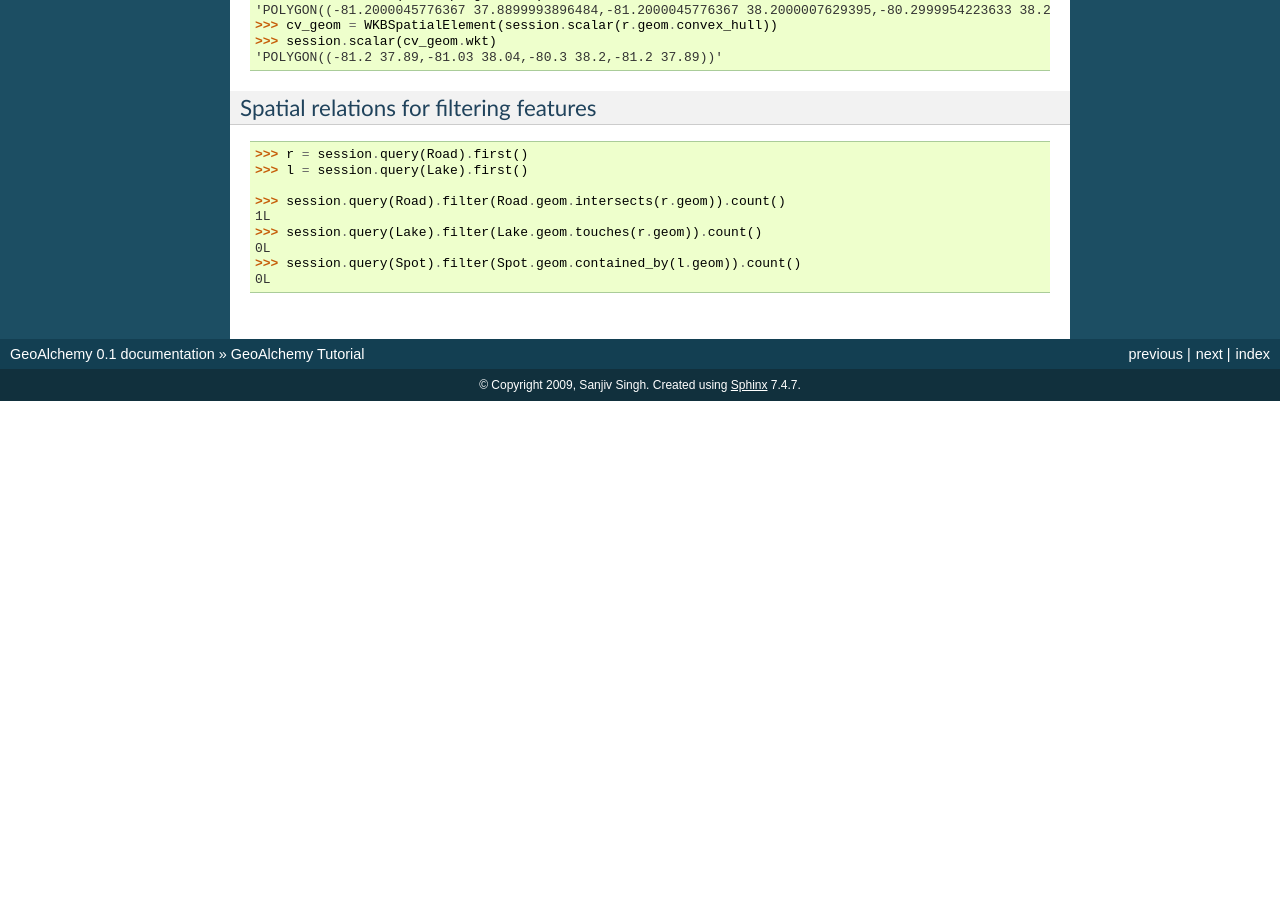
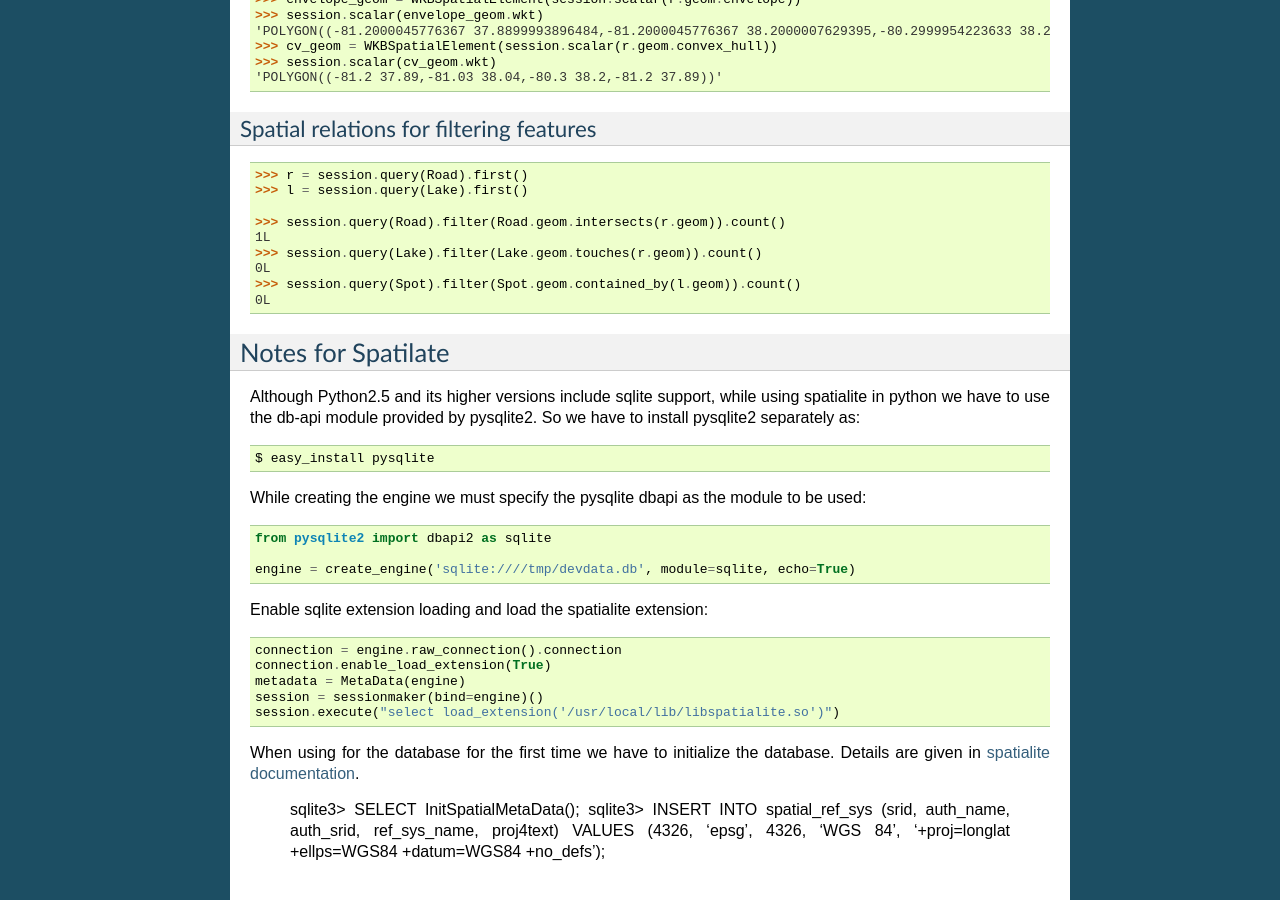
Before and after one commit to geoalchemy/geoalchemy, a Sphinx documentation site: the page built from doc/tutorial.rst, in a window 1280 px wide and 900 px high, scrolled down 3141 px. Built offline with Sphinx 7.4.7, drawn with Linux system fonts in a browser that asks for light colours; before the commit the page ends 3542 px from its top, so only the background shows below that; some of the changed text lies outside the part shown.

Commit message:
spatialite specific docs

```diff
--- a/README.txt
+++ b/README.txt
@@ -9,7 +9,8 @@ Introduction
 GeoAlchemy is an extension of SQLAlchemy. It provides support for
 Geospatial data types at the ORM layer using SQLAlchemy. It aims to
 support spatial operations and relations specified by the Open Geospatial
-Consortium (OGC).
+Consortium (OGC). The project started under Google Summer of Code Program
+under the mentorship of `Mark Ramm-Christensen <http://compoundthinking.com/blog/>`_.
 
 Requirements
 ------------
--- a/doc/tutorial.rst
+++ b/doc/tutorial.rst
@@ -4,7 +4,9 @@ GeoAlchemy Tutorial
 This is a short tutorial to illustrate the use of GeoAlchemy and to get
 you started quickly. In this tutorial we will create a simple model using
 three vector layers in PostGIS. The same tutorial will be applicable for
-MySQL and Spatialte with minor changes.
+MySQL. Minor changes are required for spatialte as the spatialite extension
+needs to be loaded. Spatialite specific details are given `here
+<#notes-for-spatialite>`_.
 
 Setting up PostGIS
 ------------------
@@ -216,3 +218,41 @@ Spatial relations for filtering features
     0L
     >>> session.query(Spot).filter(Spot.geom.contained_by(l.geom)).count()
     0L
+
+
+Notes for Spatilate
+-------------------
+
+Although Python2.5 and its higher versions include sqlite support, while using
+spatialite in python we have to use the db-api module provided by pysqlite2.
+So we have to install pysqlite2 separately as:
+
+.. code-block:: bash
+
+    $ easy_install pysqlite
+
+While creating the engine we must specify the pysqlite dbapi as the module
+to be used:
+
+.. code-block:: python
+
+    from pysqlite2 import dbapi2 as sqlite
+
+    engine = create_engine('sqlite:////tmp/devdata.db', module=sqlite, echo=True)
+
+Enable sqlite extension loading and load the spatialite extension:
+
+.. code-block:: python
+
+    connection = engine.raw_connection().connection
+    connection.enable_load_extension(True)
+    metadata = MetaData(engine)
+    session = sessionmaker(bind=engine)()
+    session.execute("select load_extension('/usr/local/lib/libspatialite.so')")
+
+When using for the database for the first time we have to initialize the
+database. Details are given in `spatialite documentation
+<http://www.gaia-gis.it/spatialite/spatialite-tutorial-2.3.1.html#t2>`_.
+
+    sqlite3> SELECT InitSpatialMetaData();
+    sqlite3> INSERT INTO spatial_ref_sys (srid, auth_name, auth_srid, ref_sys_name, proj4text) VALUES (4326, 'epsg', 4326, 'WGS 84', '+proj=longlat +ellps=WGS84 +datum=WGS84 +no_defs');
```
Also changed, not shown: doc/intro.rst (+13 -3 lines).
